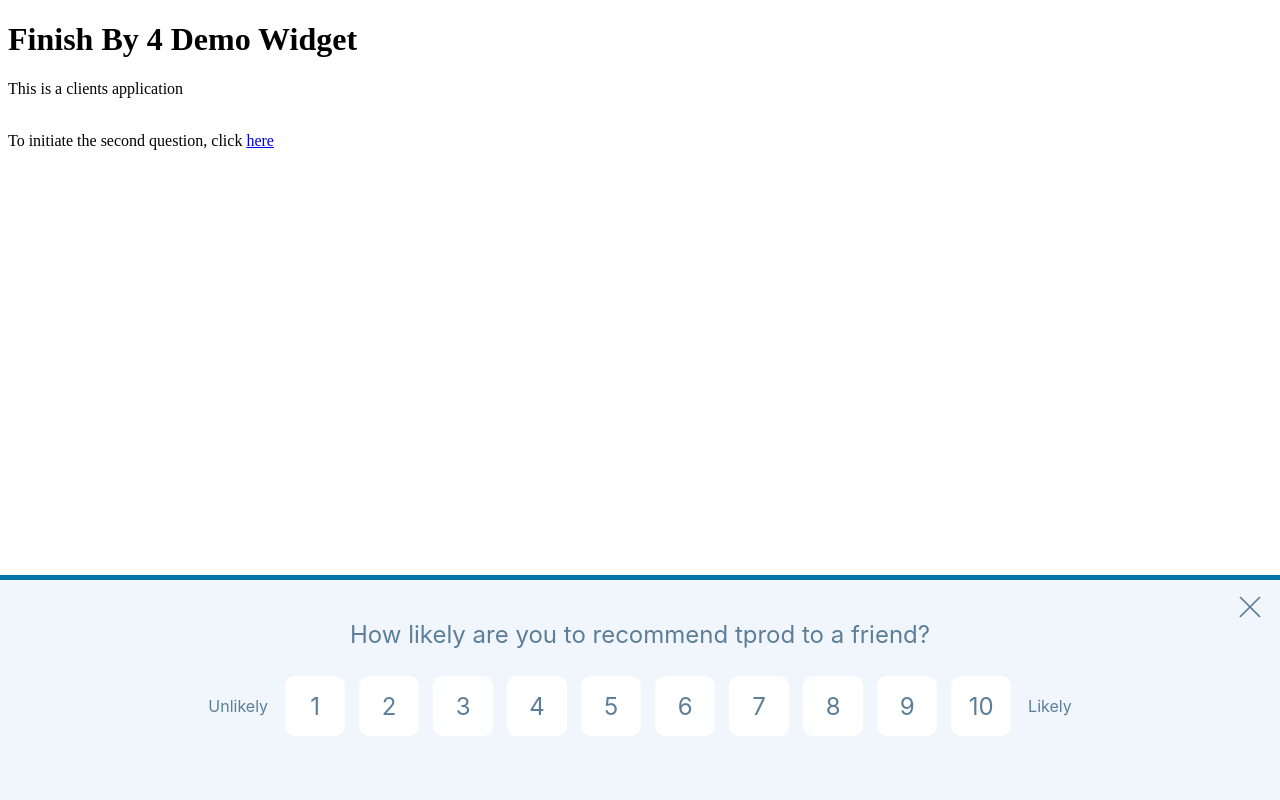
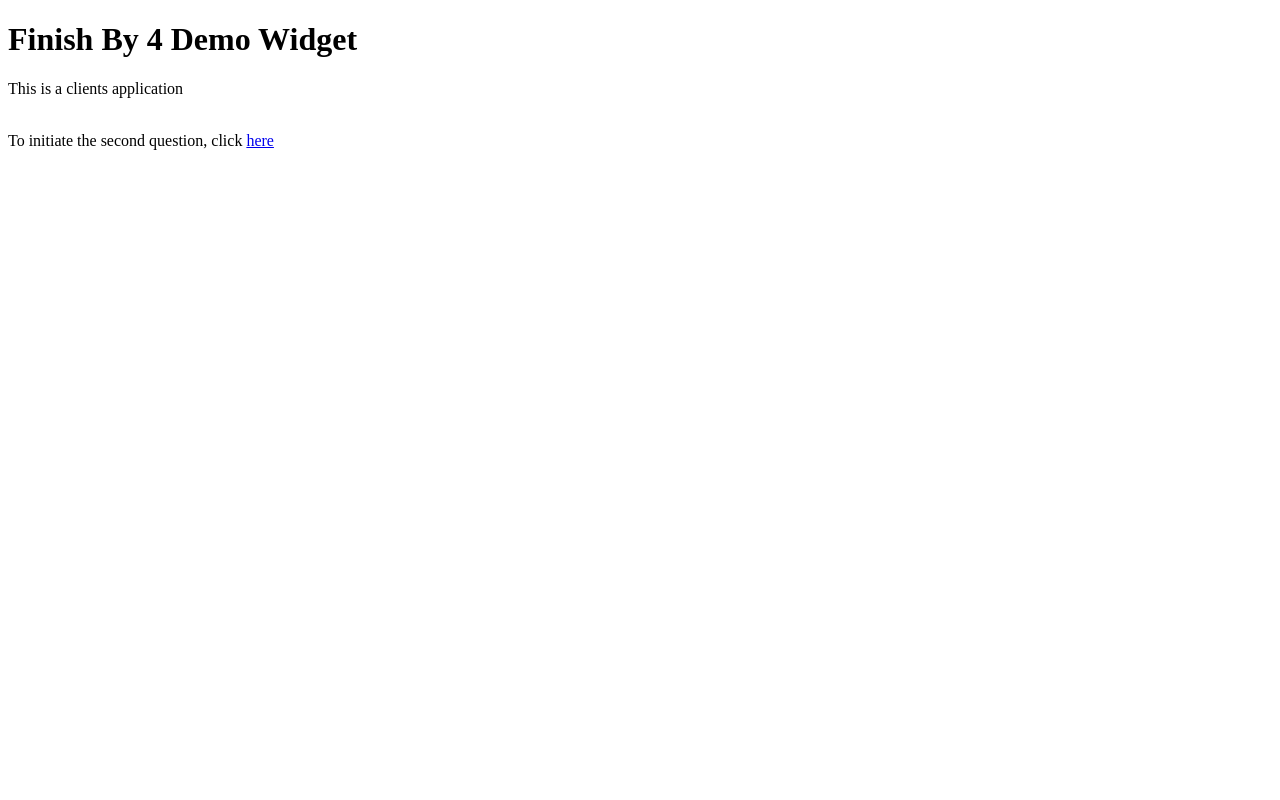
Before and after one commit to camlemessurier/widget-demo, a plain HTML site: page index.html in a window 1280 px wide. Drawn offline with Linux system fonts and the light colour scheme.

Commit message:
update qustions

```diff
--- a/index.html
+++ b/index.html
@@ -9,7 +9,6 @@
 		<p>This is a clients application</p>
 
 		<p>
-
 			<br />
 			To initiate the second question, click
 			<a
@@ -18,9 +17,7 @@
 				>here</a
 			>
 			<br />
-
 		</p>
-
 
 		<script>
 			(function (w, d, s, o, f, js, fjs) {
@@ -39,13 +36,8 @@
 			UserLotSentimentWidget('init', {
 				apiKey: '1234789057980',
 				userId: '12341243',
-				productName: 'tprod',
+				productName: 'MyProduct',
 				surveyActions: [
-					{
-						action: 'page-loaded',
-						surveyType: 'nps',
-						surveyId: '1alsdfajsdfk',
-					},
 					{
 						action: 'login',
 						surveyType: 'nps',
```
